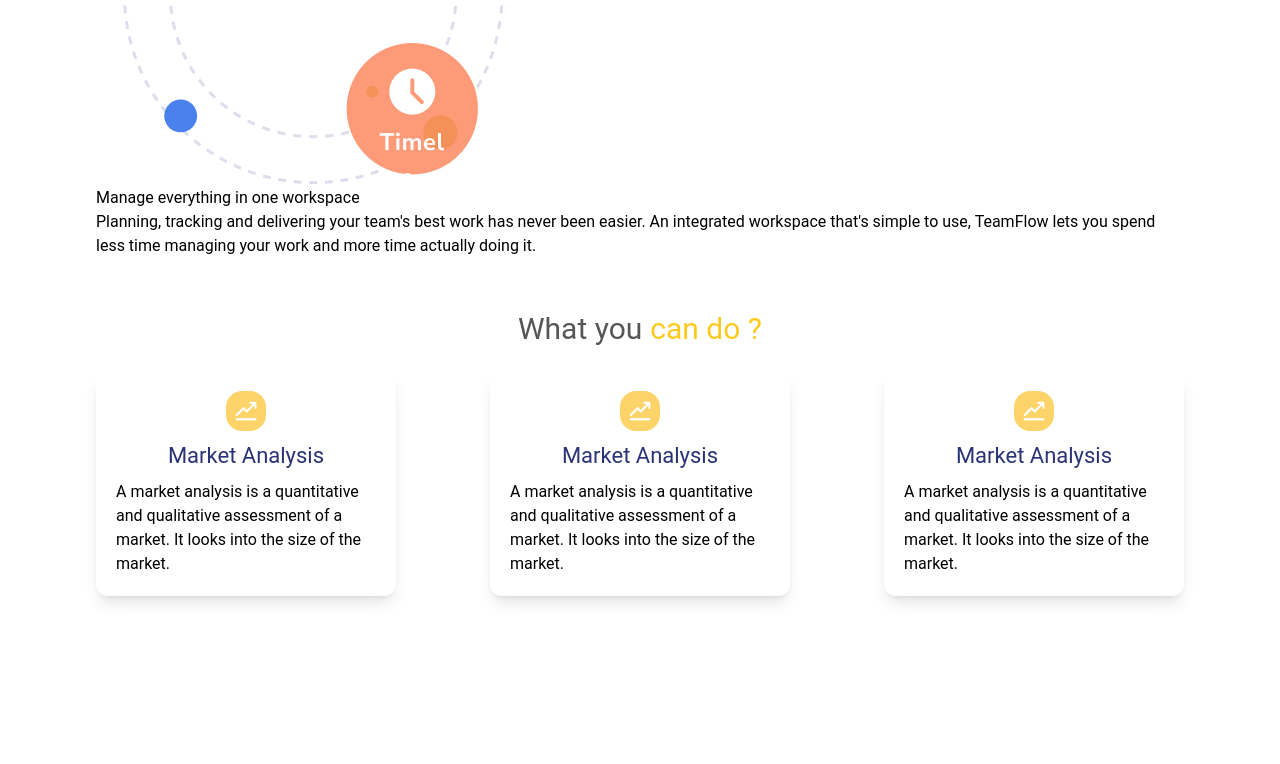
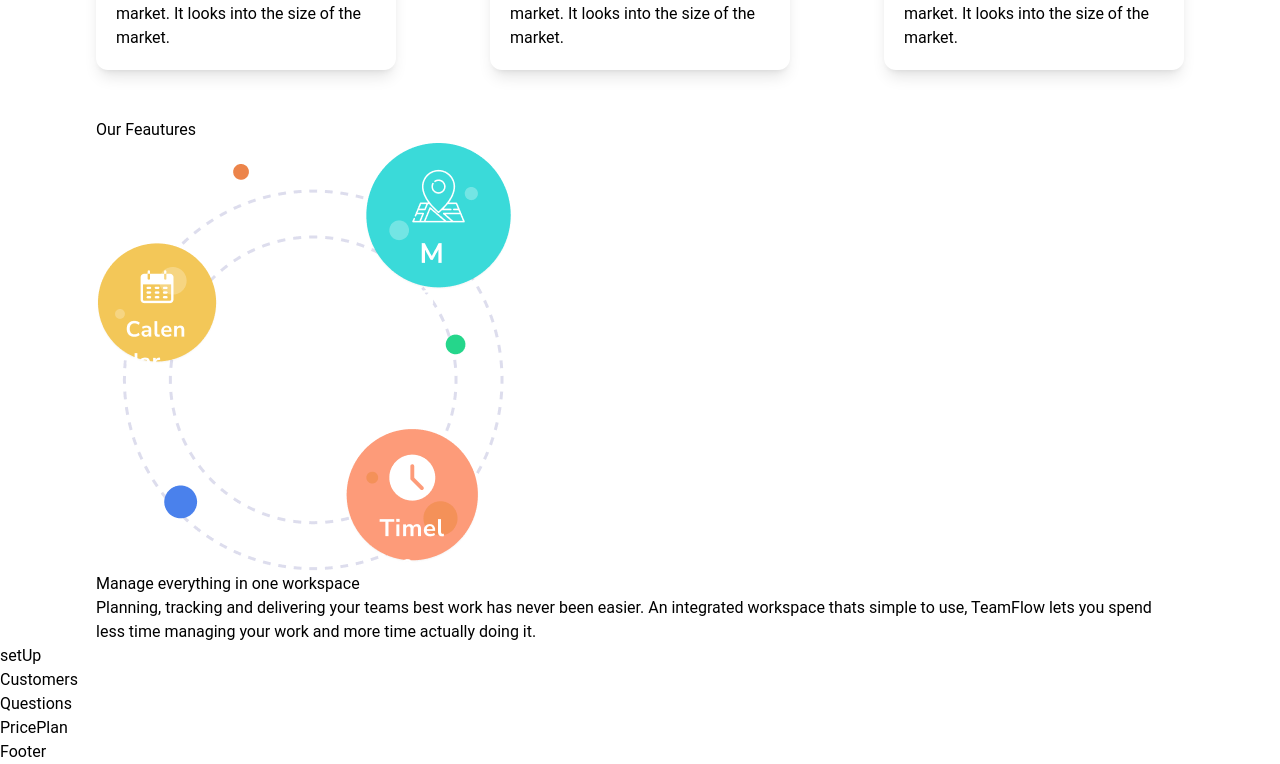
Before and after one commit to SaoualZakarya/Innobyte_front_end, a React (Vite) app: page / in a window 1280 px wide. Shown: the part 1071-1835 px from the top of the page. Before the commit the page ends 1715 px from the top, so only its background shows below. Built offline with nearby package versions, Linux system fonts and the light colour scheme.

Commit message:
Add the home structure

```diff
--- /dev/null
+++ b/src/components/home/Customers.jsx
@@ -0,0 +1,6 @@
+
+export const Customers = () => {
+  return (
+    <div>Customers</div>
+  )
+}
--- a/src/components/Feautures.jsx
+++ b/src/components/home/Feautures.jsx
@@ -1,4 +1,4 @@
-import image1 from '../assets/picture2.png'
+import image1 from '../../assets/picture2.png'
 
 export const Features = () => {
     return(
@@ -11,7 +11,7 @@ export const Features = () => {
                     </div>
                     <div className="text">
                         <h3>Manage everything in one workspace</h3>
-                        <p>Planning, tracking and delivering your team's best work has never been easier. An integrated workspace that's simple to use, TeamFlow lets you spend less time managing your work and more time actually doing it.</p>
+                        <p>Planning, tracking and delivering your teams best work has never been easier. An integrated workspace thats simple to use, TeamFlow lets you spend less time managing your work and more time actually doing it.</p>
                     </div>
                 </div>
             </div>
--- /dev/null
+++ b/src/components/home/Footer.jsx
@@ -0,0 +1,6 @@
+
+export const Footer = () => {
+  return (
+    <div>Footer</div>
+  )
+}
--- a/src/components/Hero.jsx
+++ b/src/components/home/Hero.jsx
@@ -1,5 +1,5 @@
-import image1 from "../assets/picture.png"
-import image2 from "../assets/Vector.png"
+import image1 from "../../assets/picture.png"
+import image2 from "../../assets/Vector.png"
 import './app.css'
 
 export const Hero = () => {
--- /dev/null
+++ b/src/components/home/PricePlan.jsx
@@ -0,0 +1,6 @@
+
+export const PricePlan = () => {
+  return (
+    <div>PricePlan</div>
+  )
+}
--- /dev/null
+++ b/src/components/home/Questions.jsx
@@ -0,0 +1,6 @@
+
+export const Questions = () => {
+  return (
+    <div>Questions</div>
+  )
+}
--- /dev/null
+++ b/src/components/home/SetUp.jsx
@@ -0,0 +1,6 @@
+
+export const SetUp = () => {
+  return (
+    <div>setUp</div>
+  )
+}
--- a/src/components/ui/Home.jsx
+++ b/src/components/ui/Home.jsx
@@ -1,15 +1,25 @@
-import { NavBar } from "../NavBar"
-import { Hero } from "../Hero"
-import { Features } from "../Feautures"
-import { What_we_do } from "../What_we_do"
+import { NavBar } from "../home/NavBar"
+import { Hero } from "../home/Hero"
+import { Features } from "../home/Feautures"
+import { What_we_do } from "../home/What_we_do"
+import { SetUp } from "../home/SetUp"
+import {Customers} from '../home/Customers'
+import {Questions} from '../home/Questions'
+import { PricePlan } from "../home/PricePlan"
+import {Footer} from '../home/Footer'
 
 export const Home = () => {
   return (
     <div>
         <NavBar />
         <Hero/>
+        <What_we_do/>
         <Features />
-        <What_we_do/>
+        <SetUp/>
+        <Customers/>
+        <Questions/>
+        <PricePlan/>
+        <Footer/>
     </div>
   )
 }
```
Also changed, not shown: src/components/home/NavBar.jsx (renamed from src/components/NavBar.jsx), src/components/home/What_we_do.jsx (renamed from src/components/What_we_do.jsx), src/components/home/app.css (renamed from src/components/app.css).
